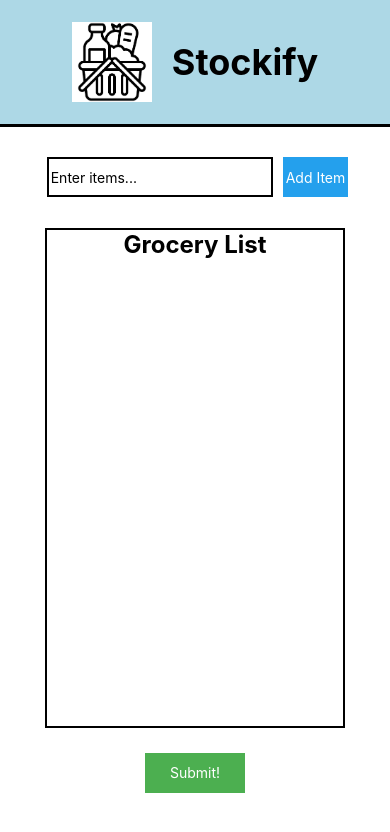
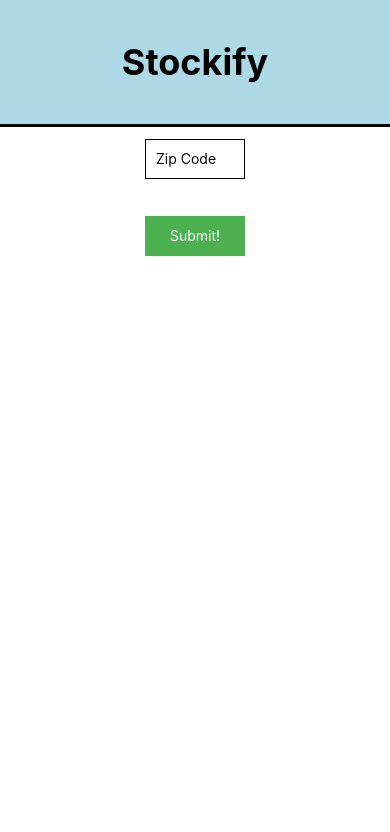
Before and after one commit to aaronweldy/grocery-inventory-app, a React Native app in the folder frontend/: screen /ZipCode in a window 390 px wide. Shown: the top 832 px of the page. Built offline with nearby package versions, Linux system fonts and the light colour scheme.

Commit message:
added zipcode screen

```diff
--- a/frontend/App.tsx
+++ b/frontend/App.tsx
@@ -5,6 +5,8 @@ import { NavigationContainer } from "@react-navigation/native";
 import { createNativeStackNavigator } from "@react-navigation/native-stack";
 import { RootStackNavigator } from "./src/navigation/types";
 import { ResultsScreen } from "./src/Components/ResultsScreen";
+import { ZipCodeScreen } from "./src/Components/ZipCodeScreen";
+
 
 export default function App() {
   const [list, setList] = useState<string[]>([]);
@@ -30,6 +32,7 @@ export default function App() {
     <NavigationContainer>
       <ListContext.Provider value={{ list, addToList, removeFromList }}>
         <Stack.Navigator screenOptions={{ headerShown: false }}>
+          <Stack.Screen name="ZipCode" component={ZipCodeScreen} />
           <Stack.Screen name="ItemSelection" component={ItemSelectionScreen} />
           <Stack.Screen name="Results" component={ResultsScreen} />
         </Stack.Navigator>
--- /dev/null
+++ b/frontend/src/Components/ZipCodeScreen/Body/index.tsx
@@ -0,0 +1,19 @@
+import React, { useState } from "react";
+import { ActivityIndicator, View, TextInput } from "react-native";
+import { SubmitButton } from "../SubmitButton";
+import { BaseStyle } from "../../../../styles/base";
+
+export const Body = () => {
+  const [loading, setLoading] = useState(false);
+  return (
+    <View style={BaseStyle.body}>
+      <TextInput
+        style={BaseStyle.input}
+        placeholder="Zip Code"
+        keyboardType="numeric"
+      />
+      <SubmitButton setLoading={setLoading} />
+      {loading && <ActivityIndicator size="large" style={BaseStyle.loading} />}
+    </View>
+  );
+};
--- /dev/null
+++ b/frontend/src/Components/ZipCodeScreen/Header/index.tsx
@@ -0,0 +1,12 @@
+import React from "react";
+import { Text, View } from "react-native";
+import { BaseStyle } from "../../../../styles/base";
+import { HeaderStyles } from "./style";
+
+export const Header = () => (
+  <View style={HeaderStyles.header}>
+    <View style={BaseStyle.column}>
+      <Text style={HeaderStyles.appTitle}>Stockify</Text>
+    </View>
+  </View>
+);
--- /dev/null
+++ b/frontend/src/Components/ZipCodeScreen/Header/style.ts
@@ -0,0 +1,17 @@
+import { StyleSheet } from "react-native";
+
+export const HeaderStyles = StyleSheet.create({
+  header: {
+    flex: 1,
+    borderBottomWidth: 3,
+    backgroundColor: "#add8e6",
+    alignItems: "center",
+    justifyContent: "center",
+    flexDirection: "row",
+    maxHeight: "15%",
+  },
+  appTitle: {
+    fontSize: 36,
+    fontWeight: "bold",
+  },
+});
--- /dev/null
+++ b/frontend/src/Components/ZipCodeScreen/Logo/style.ts
@@ -0,0 +1,9 @@
+import { StyleSheet } from "react-native";
+
+export const LogoStyle = StyleSheet.create({
+  thumbnail: {
+    width: 80,
+    height: 80,
+    marginRight: 20,
+  },
+});
--- /dev/null
+++ b/frontend/src/Components/ZipCodeScreen/SubmitButton/index.tsx
@@ -0,0 +1,29 @@
+import { useNavigation } from "@react-navigation/native";
+import React from "react";
+import { Text, TouchableOpacity, View } from "react-native";
+import { BaseStyle } from "../../../../styles/base";
+import { SubmitButtonStyle } from "./style";
+
+type SubmitButtonProps = {
+  setLoading: React.Dispatch<React.SetStateAction<boolean>>;
+};
+
+export const SubmitButton = ({ setLoading }: SubmitButtonProps) => {
+  const navigation = useNavigation();
+
+  const handlePress = () => {
+    setLoading(true);
+    setTimeout(() => {
+      setLoading(false);
+      navigation.navigate("ItemSelection");
+    }, 1500);
+  };
+
+  return (
+    <View style={SubmitButtonStyle.buttonContainer}>
+      <TouchableOpacity style={SubmitButtonStyle.button} onPress={handlePress}>
+        <Text style={SubmitButtonStyle.buttonText}>Submit!</Text>
+      </TouchableOpacity>
+    </View>
+  );
+};
--- /dev/null
+++ b/frontend/src/Components/ZipCodeScreen/SubmitButton/style.ts
@@ -0,0 +1,19 @@
+import { StyleSheet } from "react-native";
+
+export const SubmitButtonStyle = StyleSheet.create({
+  buttonContainer: {
+    flex: 1,
+    padding: 10,
+    marginTop: 15,
+  },
+  button: {
+    alignItems: "center",
+    justifyContent: "center",
+    height: 40,
+    width: 100,
+    backgroundColor: "#4caf50",
+  },
+  buttonText: {
+    color: "white",
+  },
+});
--- a/frontend/src/Components/ZipCodeScreen/index.tsx
+++ b/frontend/src/Components/ZipCodeScreen/index.tsx
@@ -1,10 +1,15 @@
 import { StatusBar } from "expo-status-bar";
 import React from "react";
-import { SafeAreaView } from "react-native";
+import { SafeAreaView, TextInput } from "react-native";
 import { BaseStyle } from "../../../styles/base";
+import { Body } from "./Body";
+import { Header } from "./Header";
+
 
 export const ZipCodeScreen = () => (
   <SafeAreaView style={BaseStyle.container}>
+    <Header />
+    <Body />
     <StatusBar style="auto" />
   </SafeAreaView>
 );
--- a/frontend/src/navigation/types.ts
+++ b/frontend/src/navigation/types.ts
@@ -1,6 +1,7 @@
 export type RootStackNavigator = {
   ItemSelection: undefined;
   Results: undefined;
+  ZipCode: undefined;
 };
 
 declare global {
--- a/frontend/styles/base.ts
+++ b/frontend/styles/base.ts
@@ -32,4 +32,11 @@ export const BaseStyle = StyleSheet.create({
     alignItems: "center",
     justifyContent: "center",
   },
+  input: {
+    height: 40,
+    margin: 12,
+    borderWidth: 1,
+    padding: 10,
+    width:100
+  },
 });
```
Also changed, not shown: frontend/src/Components/ZipCodeScreen/Logo/index.tsx (added, +13 -0 lines).
